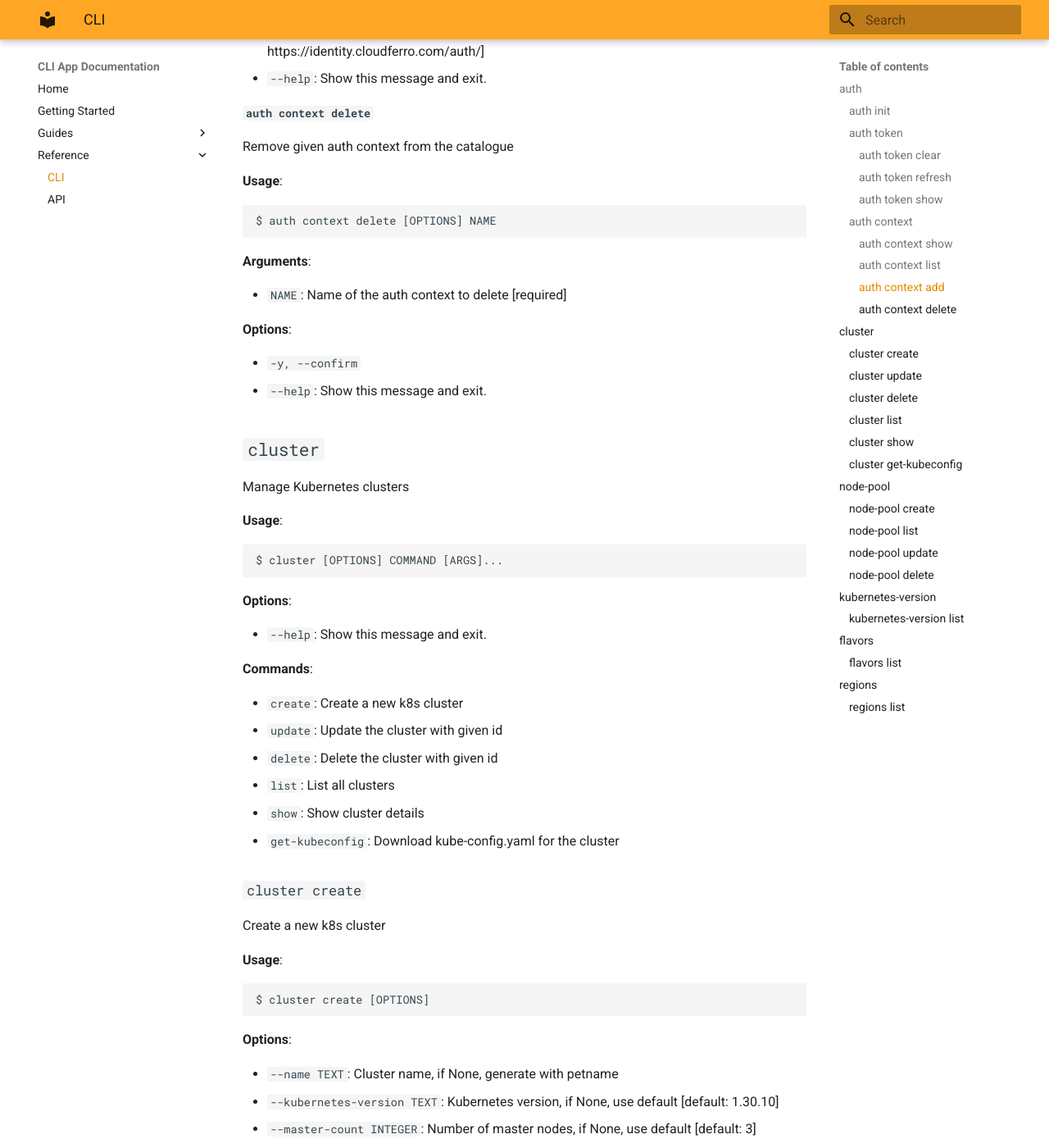
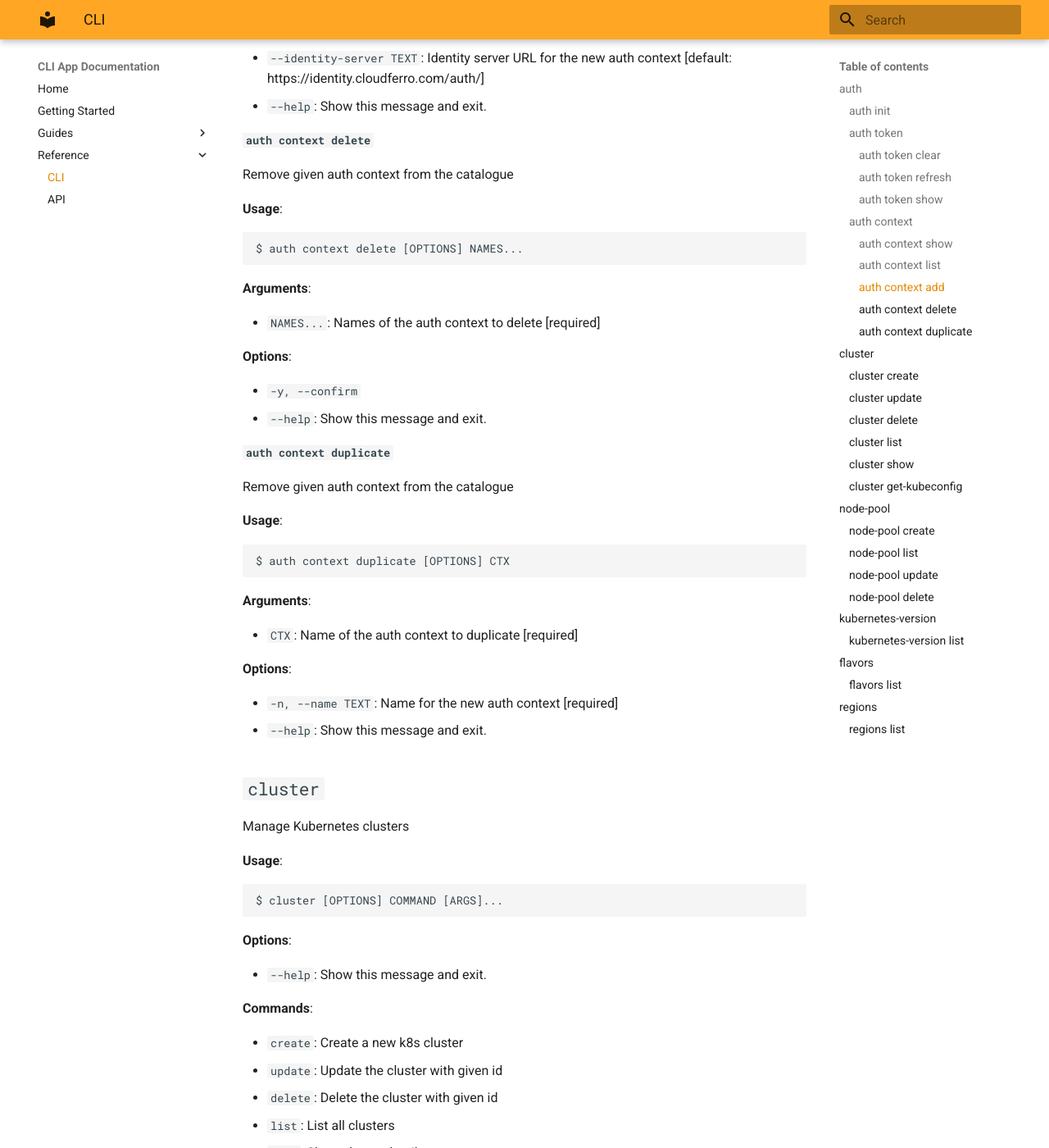
Before and after one commit to CloudFerro/cf-mkcli, an MkDocs documentation site: the page built from docs/reference/cli.md, in a window 1280 px wide and 1400 px high, scrolled down 4026 px. Shown: the whole window at 82% size. Built offline with MkDocs 1.6.1 and Material for MkDocs 9.7.7, drawn with Linux system fonts in a browser that asks for light colours; some of the changed text lies outside the part shown.

Commit message:
add deleting and duplicating contexts

````diff
--- a/docs/reference/cli.md
+++ b/docs/reference/cli.md
@@ -133,6 +133,7 @@ $ auth context [OPTIONS] COMMAND [ARGS]...
 * `list`: Remove given auth context from the catalogue
 * `add`: Prompt for new auth context and add it to...
 * `delete`: Remove given auth context from the catalogue
+* `duplicate`: Remove given auth context from the catalogue
 
 #### `auth context show`
 
@@ -193,16 +194,35 @@ Remove given auth context from the catalogue
 **Usage**:
 
 ```console
-$ auth context delete [OPTIONS] NAME
+$ auth context delete [OPTIONS] NAMES...
 ```
 
 **Arguments**:
 
-* `NAME`: Name of the auth context to delete  [required]
+* `NAMES...`: Names of the auth context to delete  [required]
 
 **Options**:
 
 * `-y, --confirm`
+* `--help`: Show this message and exit.
+
+#### `auth context duplicate`
+
+Remove given auth context from the catalogue
+
+**Usage**:
+
+```console
+$ auth context duplicate [OPTIONS] CTX
+```
+
+**Arguments**:
+
+* `CTX`: Name of the auth context to duplicate  [required]
+
+**Options**:
+
+* `-n, --name TEXT`: Name for the new auth context  [required]
 * `--help`: Show this message and exit.
 
 ## `cluster`
````
Also changed, not shown: README.md (+22 -2 lines), 2 other files.
